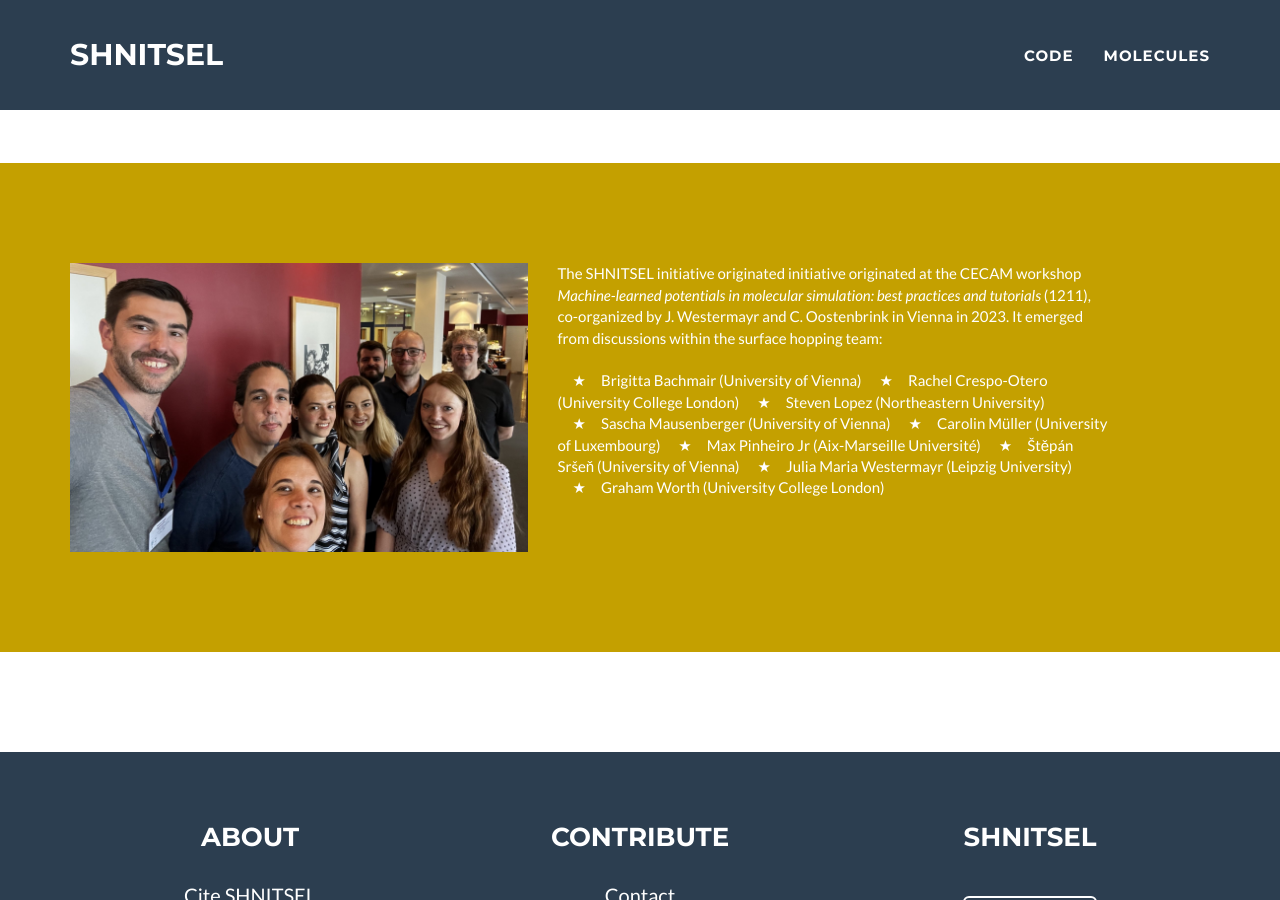
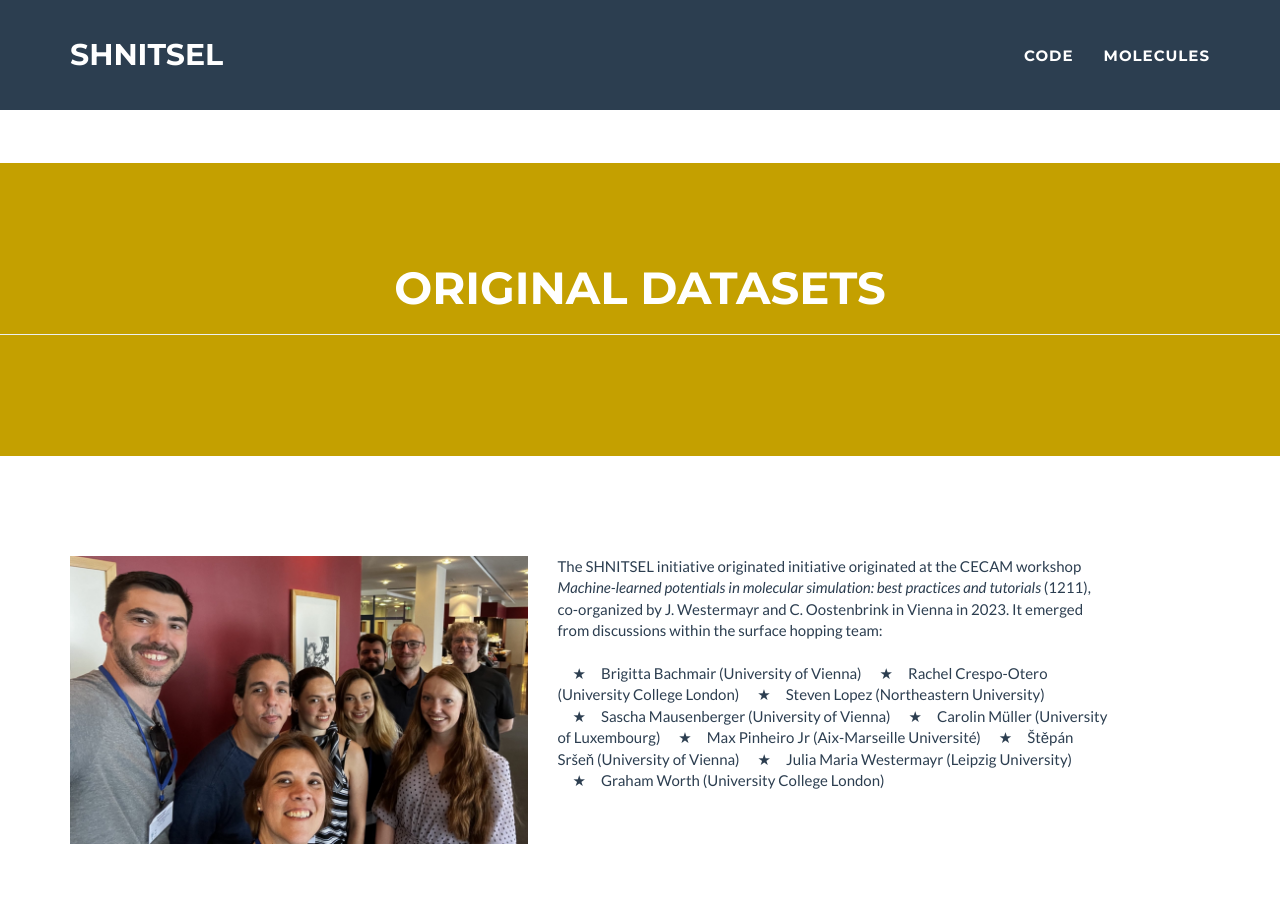
Before and after one commit to SHNITSEL/shnitsel.github.io, a Jekyll site: the page built from team.html, in a window 1280 px wide and 900 px high, scrolled down 987 px. Built offline with Jekyll 4.4.1, drawn with Linux system fonts in a browser that asks for light colours.

Commit message:
Update team.html

```diff
--- a/team.html
+++ b/team.html
@@ -64,6 +64,17 @@
 </section>
 <!-- CECAM inf -->
 <section class="success" id="about">
+    <div class="row">
+      <div class="col-lg-12 text-center">
+        <h2>Original Datasets</h2>
+        <hr class="star-star-light">
+        <!-- <hr class="star-light"> -->
+      </div>
+    </div>
+
+</section>
+<!-- CECAM inf -->
+<section id="about">
   <div class="container">
     <div class="row">
       <div class="col-lg-5">
```
